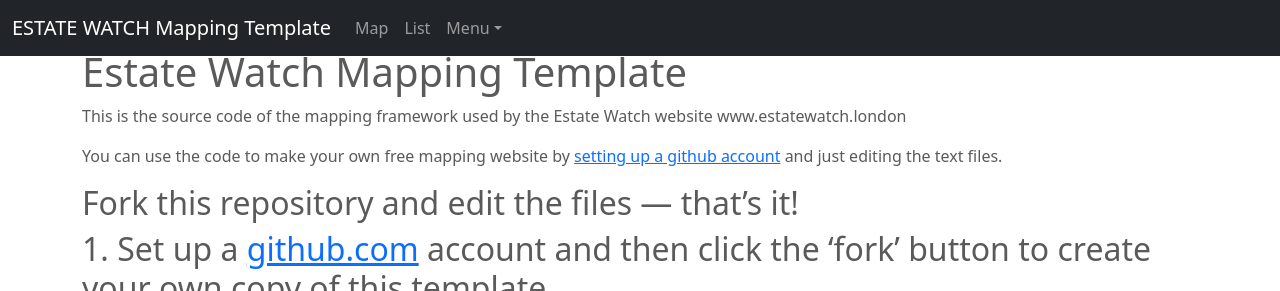
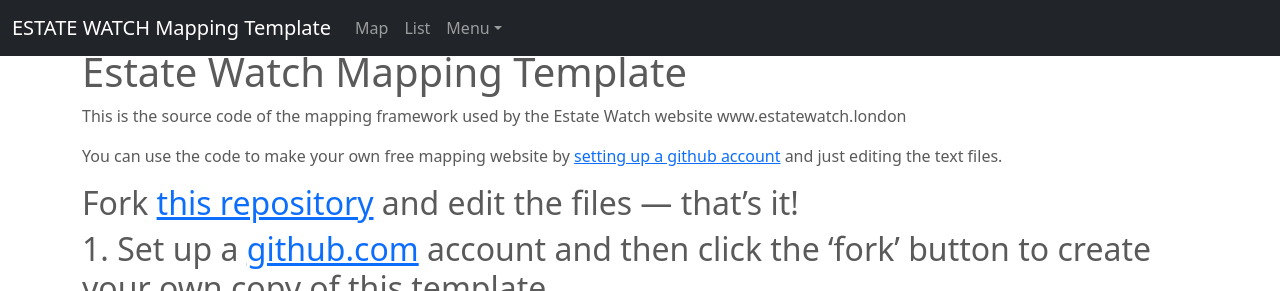
Before and after one commit to estatewatch/mapping-template, a Jekyll site: the page built from about.md, in a window 1280 px wide and 900 px high, cut to the strip 0-291 px from the top of the window. Built offline with Jekyll 4.4.1, drawn with Linux system fonts in a browser that asks for light colours; part of the change alters nothing that is shown.

```diff
--- a/about.md
+++ b/about.md
@@ -8,7 +8,7 @@ This is the source code of the mapping framework used by the Estate Watch websit
 
 You can use the code to make your own free mapping website by [setting up a github account](github.com/signup) and just editing the text files.
 
-## Fork this repository and edit the files — that's it!
+## Fork [this repository](https://github.com/estatewatch/mapping-template) and edit the files — that's it!
 
 ## 1. Set up a [github.com](http://github.com/signup) account and then click the 'fork' button to create your own copy of this template.
 
```
